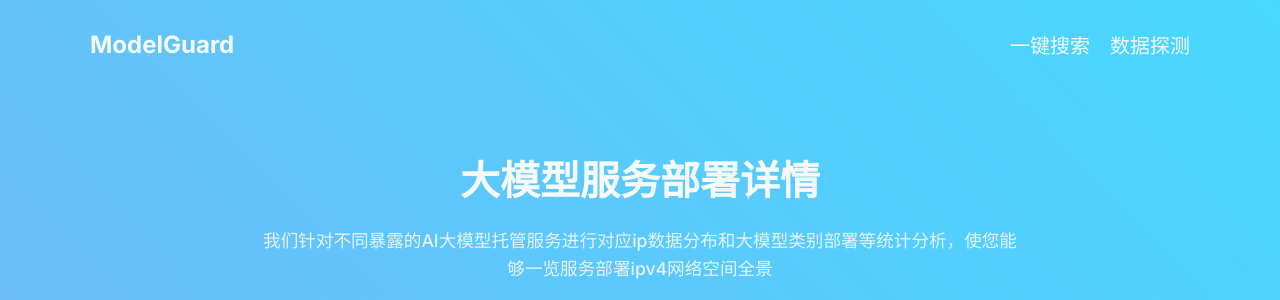
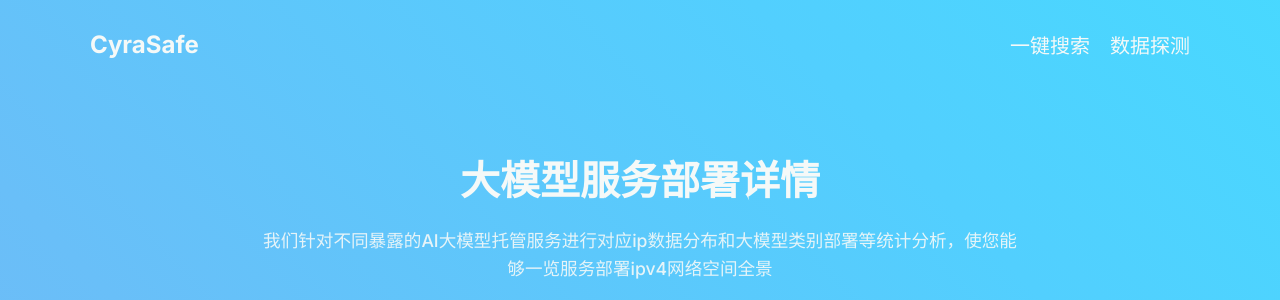
Before and after one commit to hhhhasy/bigmodel, a Django app: page /service-details/ in a window 1280 px wide. Shown: the top 300 px of the page. Run offline with Django 4.2, Linux system fonts and the light colour scheme; parts of the project's set-up code (start-up, migrations or seed data) failed here and were passed over.

Commit message:
change name

```diff
--- a/mysite/home/templates/service_details.html
+++ b/mysite/home/templates/service_details.html
@@ -3,7 +3,7 @@
 <head>
     <meta charset="UTF-8">
     <meta name="viewport" content="width=device-width, initial-scale=1.0">
-    <title>服务详情 - ModelGuard</title>
+    <title>服务详情 - CyraSafe</title>
     <link href="https://fonts.googleapis.com/css2?family=Inter:wght@300;500;700&display=swap" rel="stylesheet">
     <link rel="stylesheet" href="https://cdnjs.cloudflare.com/ajax/libs/font-awesome/6.4.0/css/all.min.css">
     <style>
@@ -161,7 +161,7 @@
 <body>
     <header class="header">
         <div class="logo">
-            <a href="/">ModelGuard</a>
+            <a href="/">CyraSafe</a>
         </div>
         <nav class="nav-links">
             <div class="nav-item">
```
